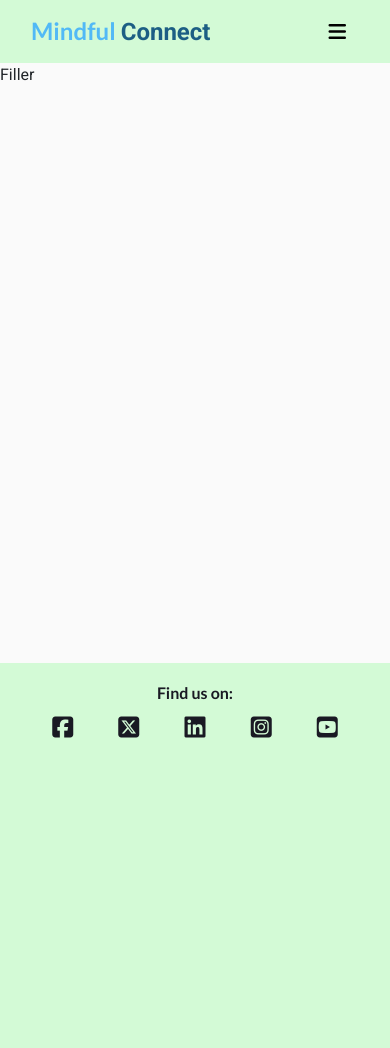
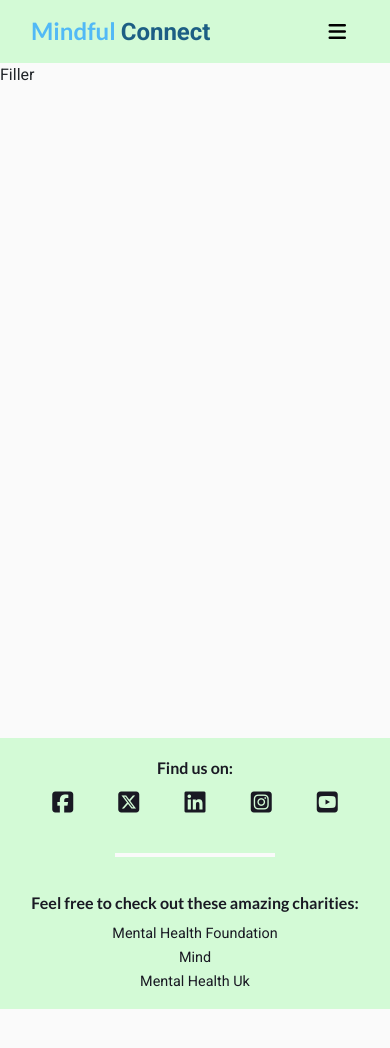
Before and after one commit to MFS4711/project1-practice, a plain HTML site: page index.html in a window 390 px wide. After the commit the page ends 1009 px from the top, so only its background shows below. Drawn offline with nearby package versions, Linux system fonts and the light colour scheme.

Commit message:
Add remaining footer elements: - Add useful resources section to index.html footer - Add horizontal line to separate footer section on small screens - Add bootstrap property to remove the line on larger screens - Add footer styling to ensure consistency in footer - Also: --Amended viewport height for body element to push footer down

```diff
--- a/assets/styles/style.css
+++ b/assets/styles/style.css
@@ -24,13 +24,22 @@ h6 {
 }
 
 main {
-    height: 600px;
+    min-height: 80vh;
+}
+
+hr {
+    width: 40vw;
+    border: #fafafa solid 2px;
 }
 
 /* ------------------------------------------------ Colors */
 
 .bg-color-green {
     background-color: #D3FAD6;
+}
+
+.bg-color-white {
+    background-color: #fafafa;
 }
 
 /* ------------------------------------------------ Header */
@@ -58,7 +67,6 @@ main {
 
 /* ------------------------------------------------ Footer */
 footer {
-    min-height: 100vh;
     text-align: center;
 }
 
@@ -71,5 +79,16 @@ footer {
 .social-links li a {
     color: #191923;
     font-size: 1.5rem;
-    margin: 0;
 }
+
+.charity-links {
+    display: flex;
+    flex-direction: column;
+    list-style-type: none;
+    padding-left: 0;
+}
+
+.charity-links li a {
+    color: #191923;
+    font-size: 0.9rem;
+}
--- a/index.html
+++ b/index.html
@@ -65,9 +65,6 @@
 
     <footer class="container-fluid bg-color-green">
         <div class="row">
-            <div class="col-12">
-
-            </div>
             <div class="col-12 col-md-6">
                 <div class="row">
                     <div class="col-12">
@@ -109,6 +106,29 @@
                     </div>
                 </div>
             </div>
+            <div class="col-12 d-sm-none">
+                <hr class="bg-color-white">
+            </div>
+            <div class="col-12 col-md-6">
+                <div class="row">
+                    <div class="col-12">
+                        <h6 class="uppercase general-sub">Feel free to check out these amazing charities:</h6>
+                    </div>
+                    <div class="col-12">
+                        <ul class="charity-links">
+                            <li>
+                                <a href="https://www.mentalhealth.org.uk/">Mental Health Foundation</a>
+                            </li>
+                            <li>
+                                <a href="https://www.mind.org.uk/">Mind</a>
+                            </li>
+                            <li>
+                                <a href="https://mentalhealth-uk.org/get-involved/mental-health-awareness-days/">Mental Health Uk</a>
+                            </li>
+                        </ul>
+                    </div>
+                </div>
+            </div>
         </div>
 
     </footer>
```
